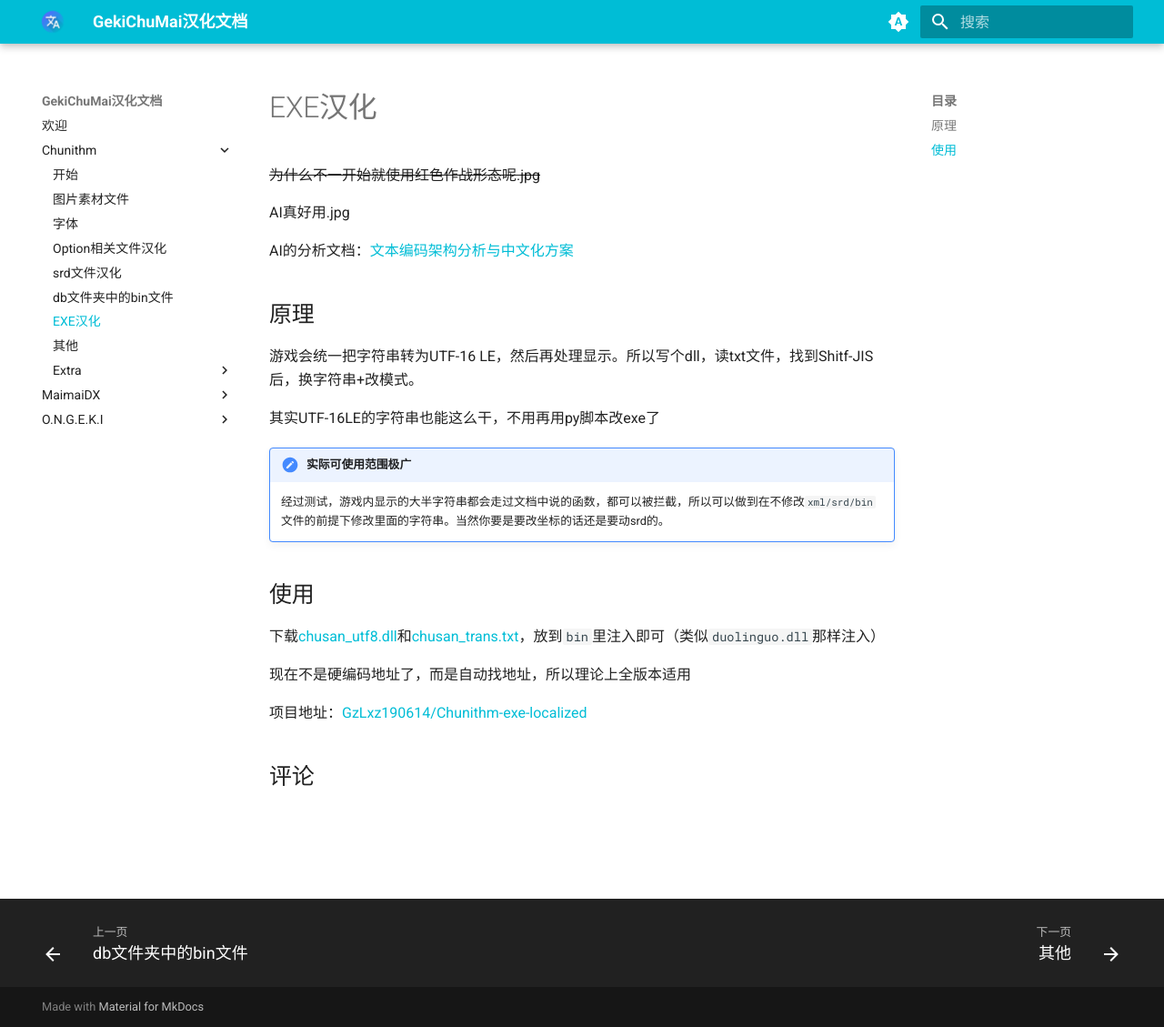
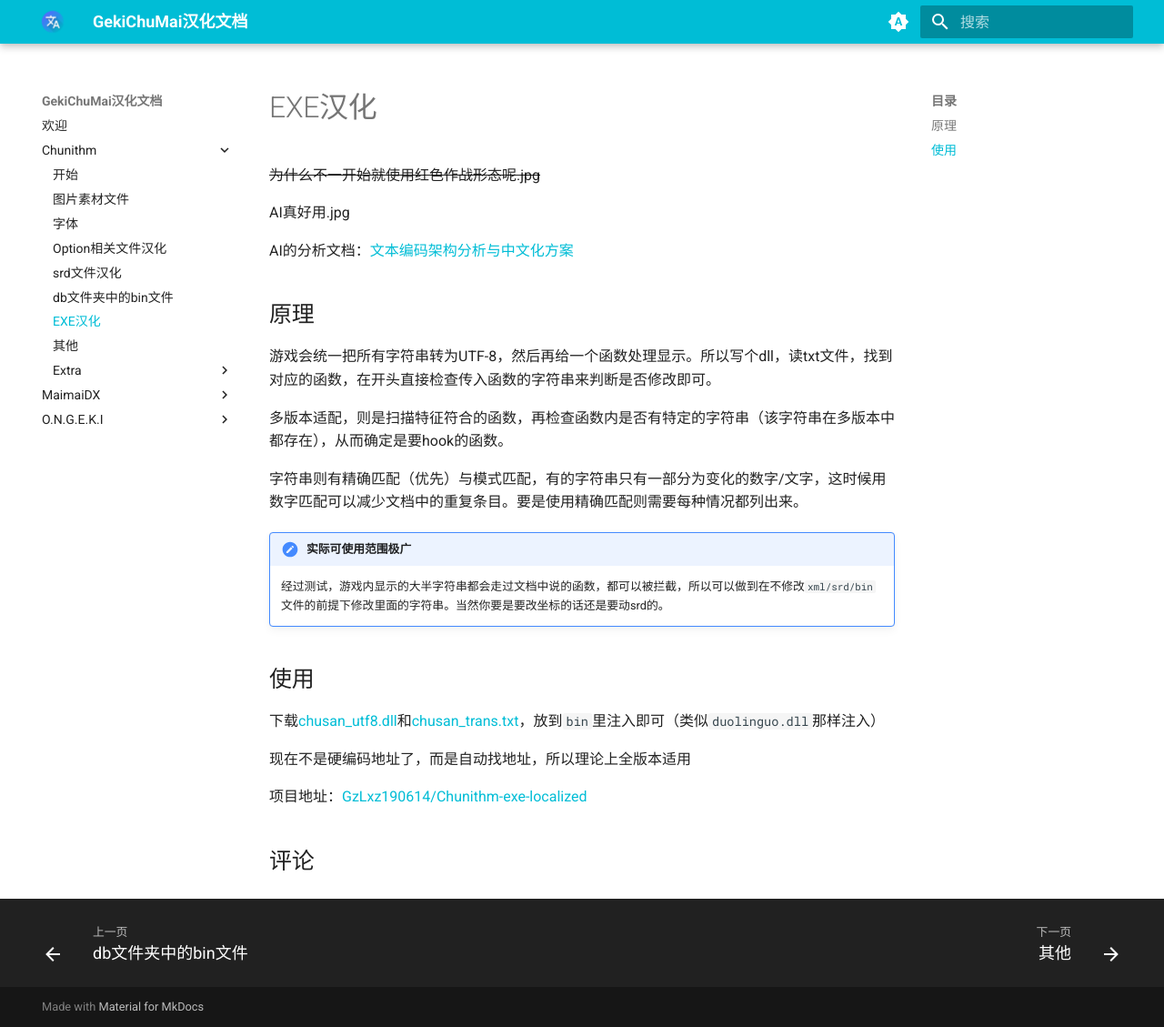
Before and after one commit to GzLxz190614/GekiChuMaiLocalizedDocument, an MkDocs documentation site: the page built from docs/Chunithm/6.exe.md, in a window 1280 px wide and 1129 px high. Shown: the whole window at 91% size. Built offline with MkDocs 1.6.1 and Material for MkDocs 9.7.7, drawn with Linux system fonts in a browser that asks for light colours; comment, search, counter and statistics services are not loaded.

Commit message:
exe说明文档更新

```diff
--- a/docs/Chunithm/6.exe.md
+++ b/docs/Chunithm/6.exe.md
@@ -12,9 +12,11 @@
 
 ## 原理
 
-游戏会统一把字符串转为UTF-16 LE，然后再处理显示。所以写个dll，读txt文件，找到Shitf-JIS后，换字符串+改模式。
+游戏会统一把所有字符串转为UTF-8，然后再给一个函数处理显示。所以写个dll，读txt文件，找到对应的函数，在开头直接检查传入函数的字符串来判断是否修改即可。
 
-其实UTF-16LE的字符串也能这么干，不用再用py脚本改exe了
+多版本适配，则是扫描特征符合的函数，再检查函数内是否有特定的字符串（该字符串在多版本中都存在），从而确定是要hook的函数。
+
+字符串则有精确匹配（优先）与模式匹配，有的字符串只有一部分为变化的数字/文字，这时候用数字匹配可以减少文档中的重复条目。要是使用精确匹配则需要每种情况都列出来。
 
 !!! note "实际可使用范围极广"
 
```
